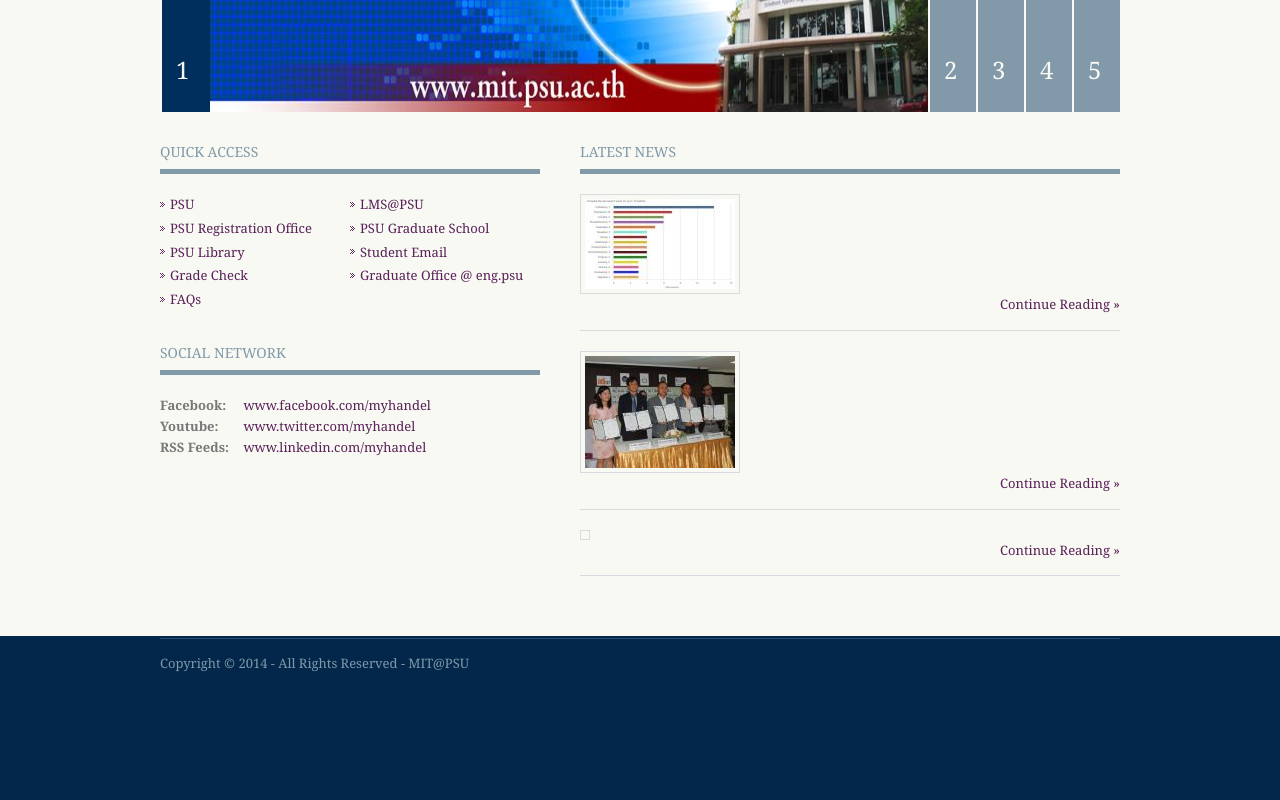
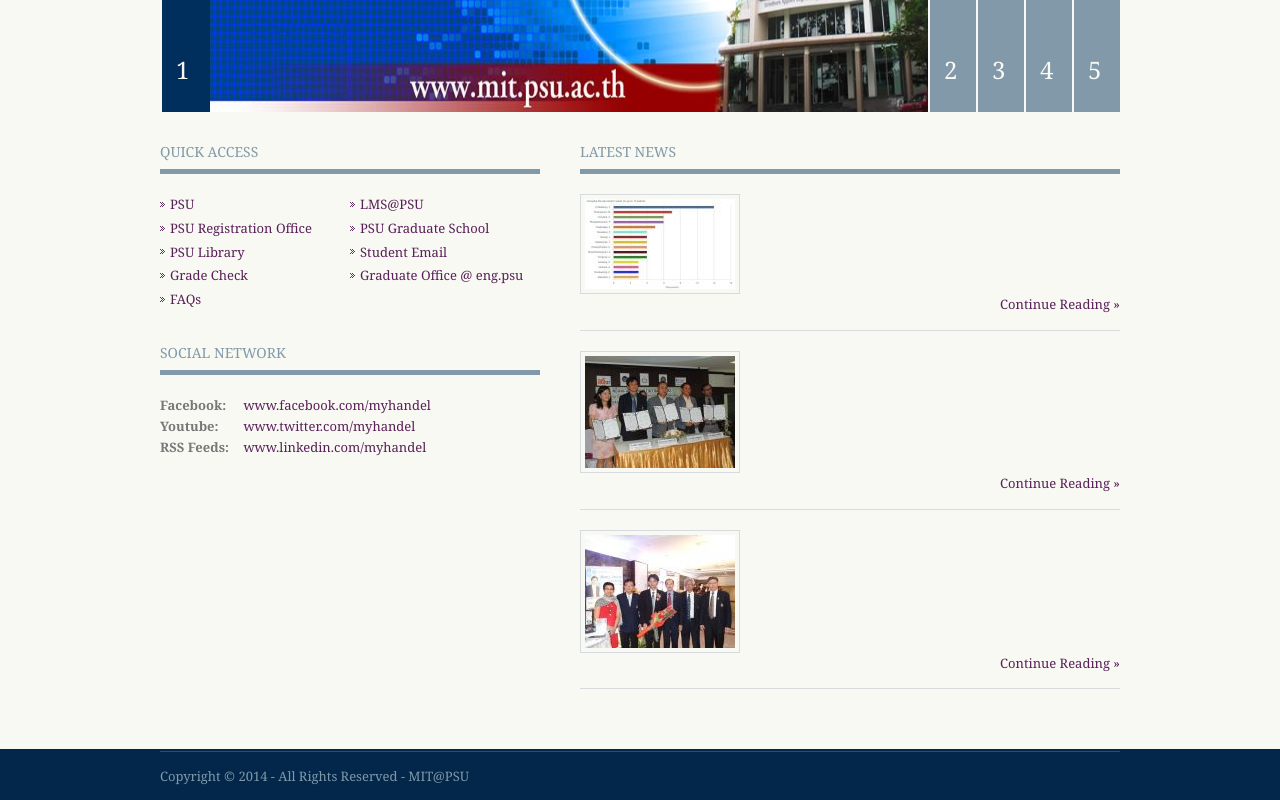
Before and after one commit to 5710121077-Supang/WebProject, a plain HTML site: page index.html in a window 1280 px wide. Shown: the part 517-1317 px from the top of the page. Before the commit the page ends 1204 px from the top, so only its background shows below. Drawn offline with Linux system fonts and the light colour scheme.

Commit message:
edit news3

```diff
--- a/index.html
+++ b/index.html
@@ -161,7 +161,7 @@
               <p class="readmore"><a href="#">Continue Reading &raquo;</a></p>
             </li>
             <li class="last">
-              <div class="imgl"><img src="images/demo/new3.jpg" alt="" /></div>
+              <div class="imgl"><img src="images/demo/news3.jpg" alt="" /></div>
 			  <!---
               <p class="latestnews">Attincidunt vel nam a maurisus lacinia consectetus magnisl sed ac morbi. Inmaurisus habitur pretium eu et ac vest penatibus id lacus parturpis. Maecenaset adipiscinia tellentum nullam velit et a convallis curabitae vitae laoreet niseros ligula sem sed susp en at.</p>
 			  --->
```
